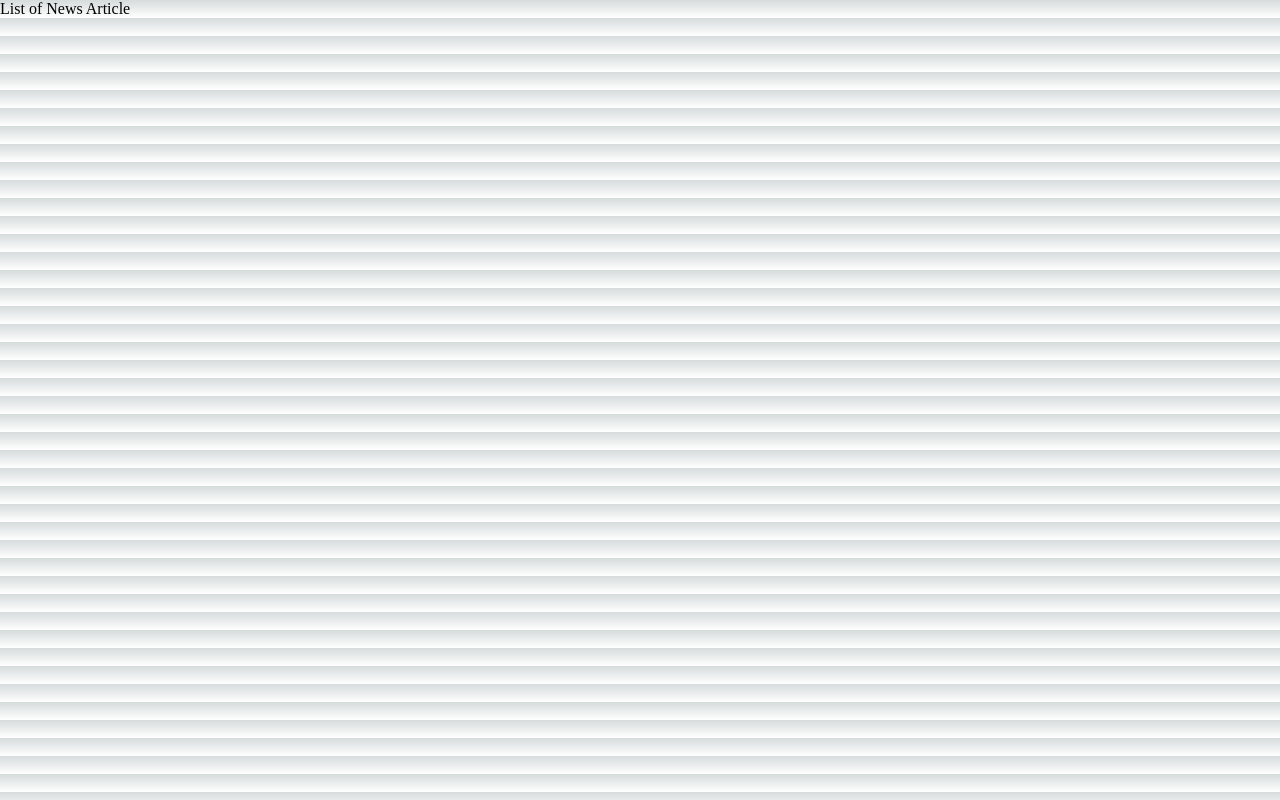
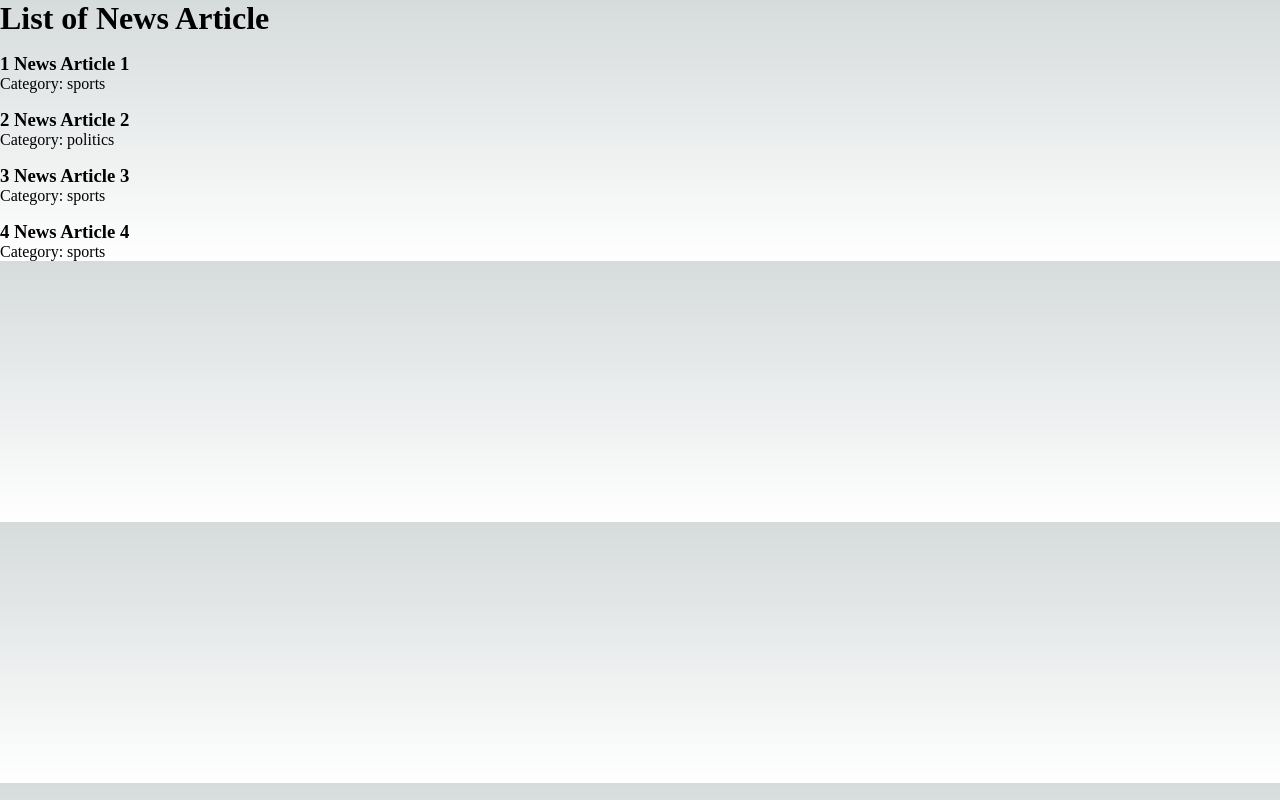
Before and after one commit to zildjianvitoo/nextjs-v11, a Next.js app: page /news in a window 1280 px wide. Built offline with nearby package versions, Linux system fonts and the light colour scheme; data requests are answered from the project's data file.

Commit message:
learn getServerSideProps

```diff
--- a/db.json
+++ b/db.json
@@ -19,9 +19,9 @@
       "category": "sports"
     },
     {
-      "id": "1",
-      "title": "News Article 1",
-      "description": "Description 1",
+      "id": "4",
+      "title": "News Article 4",
+      "description": "Description 4",
       "category": "sports"
     }
   ],
--- a/pages/news/index.js
+++ b/pages/news/index.js
@@ -1,3 +1,30 @@
-export default function NewsList() {
-  return <>List of News Article</>;
+export default function NewsList({ data }) {
+  return (
+    <>
+      <h1>List of News Article</h1>
+      <ul>
+        {data.map((news) => {
+          return (
+            <li key={news.id} style={{ marginTop: "1rem" }}>
+              <h3>
+                {news.id} {news.title}
+              </h3>
+              <p>Category: {news.category}</p>
+            </li>
+          );
+        })}
+      </ul>
+    </>
+  );
 }
+
+export async function getServerSideProps() {
+  const res = await fetch("http://localhost:4000/news");
+  const data = await res.json();
+
+  return {
+    props: {
+      data,
+    },
+  };
+}
```
